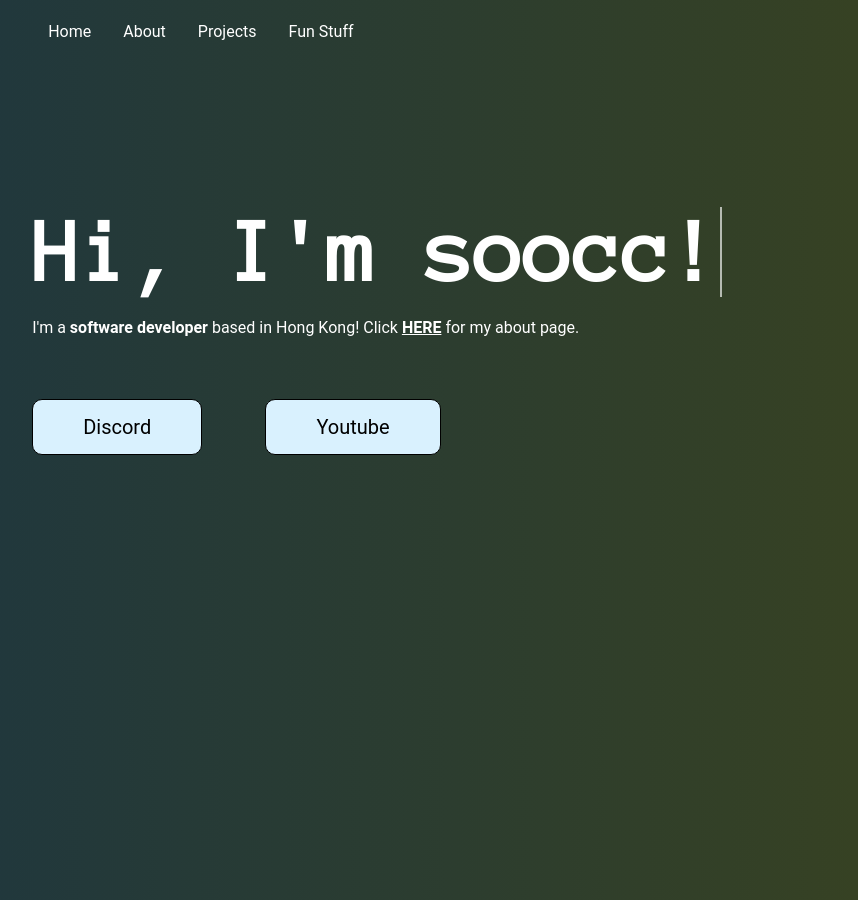
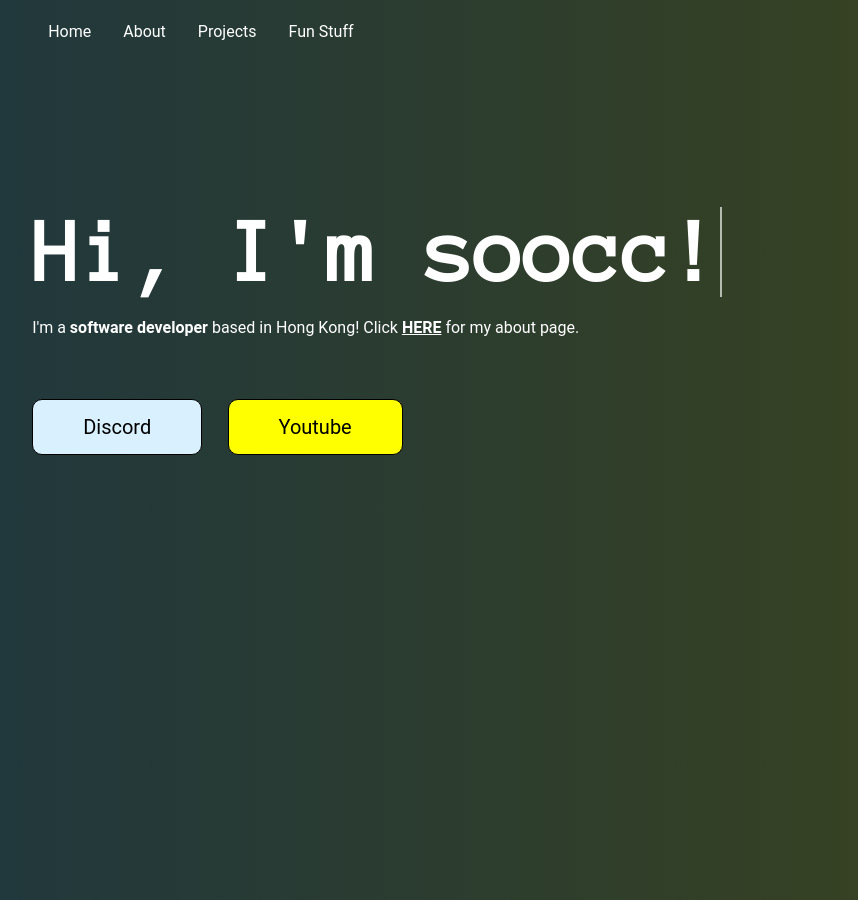
Before and after one commit to soocc/sooccsocks2, a Jekyll site: the page built from index.html, in a window 1280 px wide. Shown: the whole page, without its empty margins (39-897 px from the left). Built offline with Jekyll 4.4.1, drawn with Linux system fonts in a browser that asks for light colours; some web fonts are replaced.

Commit message:
Update index.html

```diff
--- a/index.html
+++ b/index.html
@@ -67,11 +67,11 @@ layout: default
         margin-left: 5%;
       }
 
-      .abutton {
+      #discord-btn {
         margin-left: 5%;
       }
 
-      .abutton .var2 {
+      #youtube-btn {
         margin-left: 2%;
         background-color: yellow;
       }
@@ -86,11 +86,11 @@ layout: default
       </p>
     </div>
 
-    <a class="abutton" href="https://discord.gg/72UPzkfxXM">
+    <a class="abutton" id="discord-btn" href="https://discord.gg/72UPzkfxXM">
       Discord
     </a>
 
-    <a class="abutton var2" href="https://youtube.com/sooccc">
+    <a class="abutton" id="youtube-btn" href="https://youtube.com/sooccc">
       Youtube
     </a>
   </body>
```
